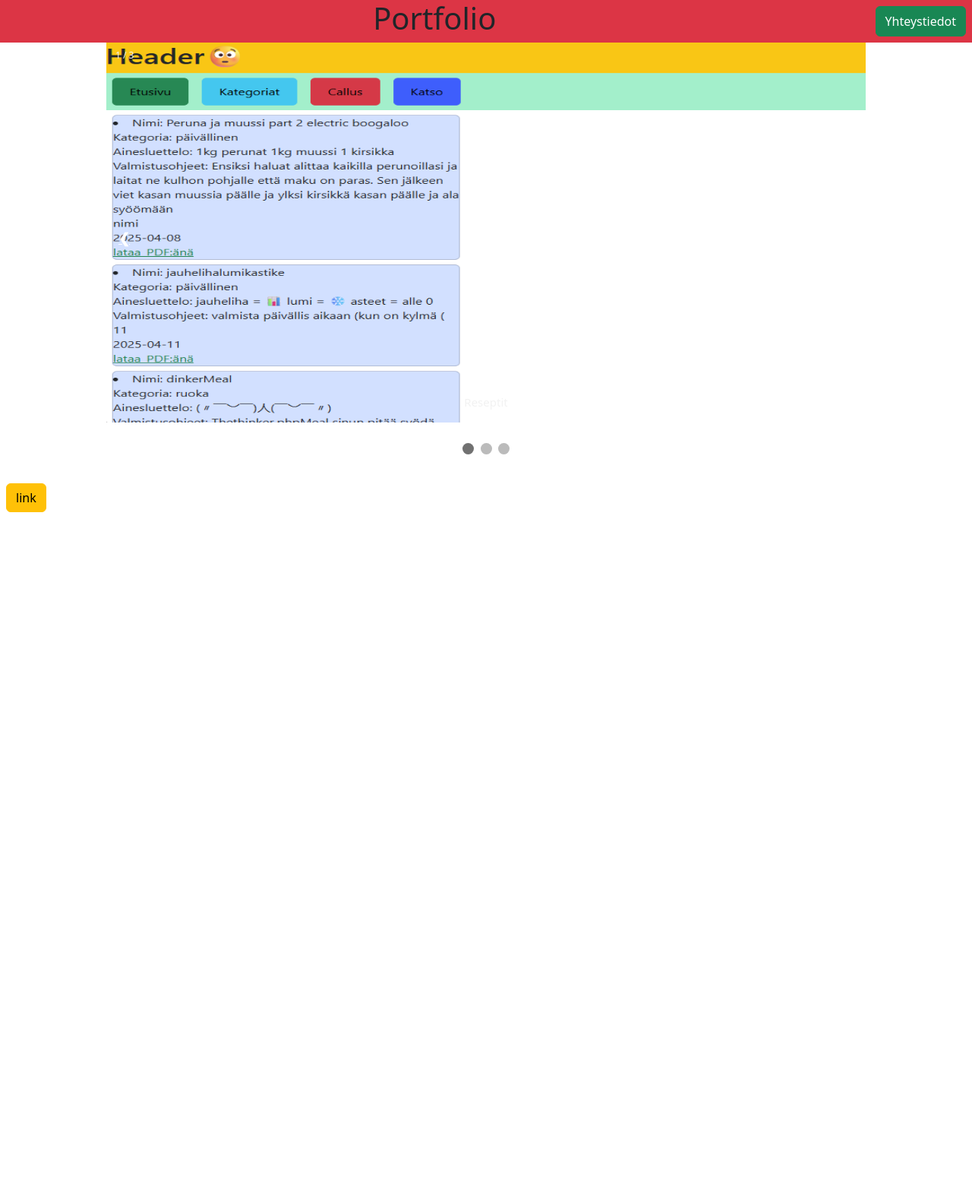
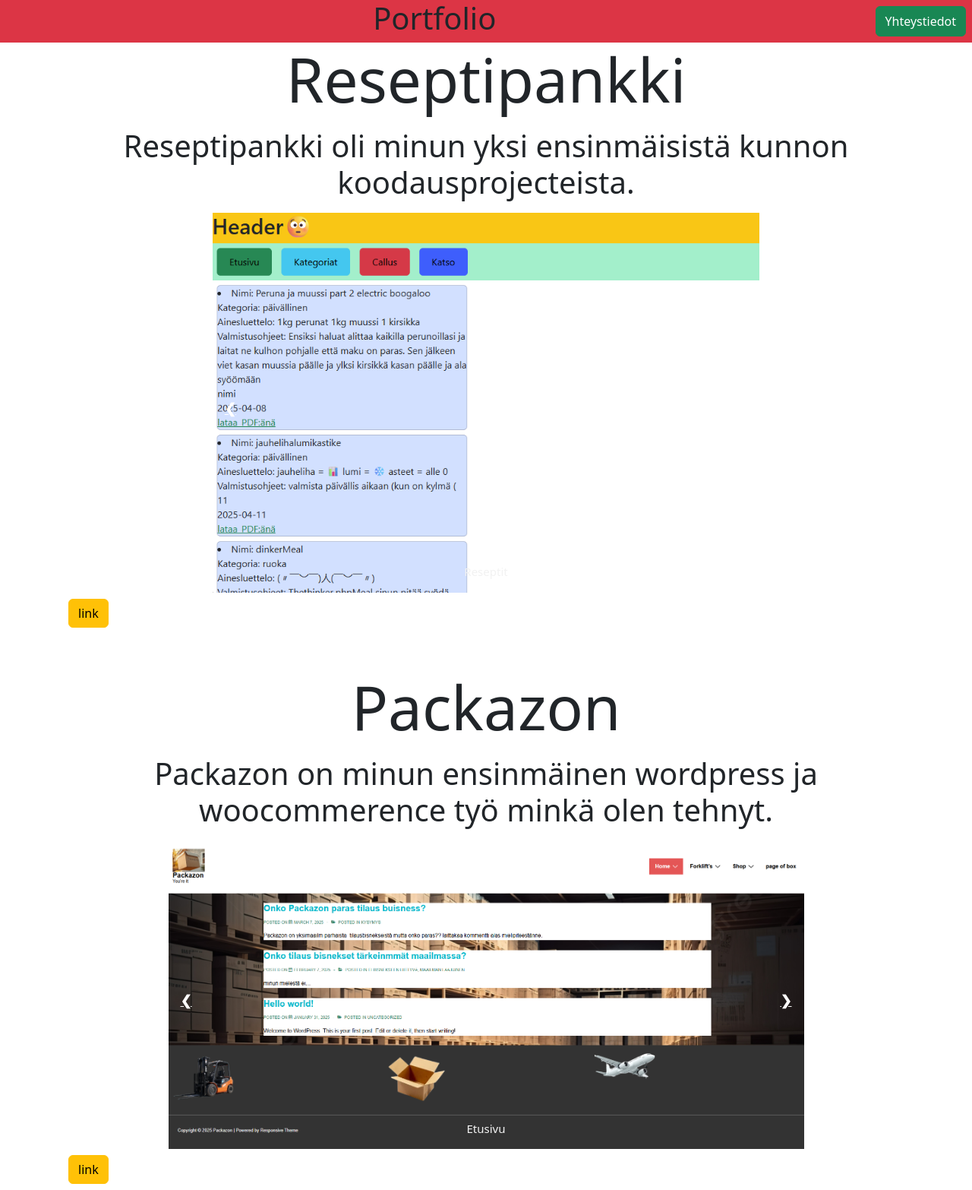
Before and after one commit to EeroBertling/EeroBertling.github.io, a PHP site: page / in a window 1280 px wide. Shown: the whole page at 76% size. Before the commit the page ends 674 px from the top, so only its background shows below. Run offline with PHP 8.4, Linux system fonts and the light colour scheme.

Commit message:
lisäsi linkit ja packazonin

```diff
--- a/index.html
+++ b/index.html
@@ -46,41 +46,76 @@
       </div>
     </header>
 
-    <!-- Slideshow container -->
-<div class="slideshow-container">
+    <div class="container">
+      <!-- Reseptipankki -->
+      <p class="text-center display-1">Reseptipankki</p>
+      <p class="text-center display-6">Reseptipankki oli minun yksi ensinmäisistä kunnon koodausprojecteista.</p>
 
-  <!-- Full-width images with number and caption text -->
-  <div class="mySlides">
-    <div class="numbertext">1 / 3</div>
-    <img src="kuvat/resp.png" style="width:100%" alt="">
+      <div class="row">
+        <div class="col-12 d-flex justify-content-center">
+          <div class="slideshow-container height: 400px:" >
+            <div class="mySlides1 h-100">
+              <img src="kuvat/resp.png" class="w-100 h-100 object-fit-cover" height="400px" alt="">
               <div class="text">Reseptit</div>
             </div>
-
-  <div class="mySlides">
-    <div class="numbertext">2 / 3</div>
-    <img src="kuvat/kategoria.png" style="width:100%">
+            <div class="mySlides1 h-100">
+              <img src="kuvat/kategoria.png" class="w-100 h-100 object-fit-cover"  height="400px" alt="">
               <div class="text">Kategoriat</div>
             </div>
-
-  <div class="mySlides">
-    <div class="numbertext">3 / 3</div>
-    <img src="kuvat/uusiresp.png" style="width:100%">
+            <div class="mySlides1 h-100">
+              <img src="kuvat/uusiresp.png" class="w-100 h-100 object-fit-cover" height="400px">
               <div class="text">Uuden reseptin lomake</div>
             </div>
 
-  <!-- Next and previous buttons -->
-  <a class="prev" onclick="plusSlides(-1)">&#10094;</a>
-  <a class="next" onclick="plusSlides(1)">&#10095;</a>
+            <!-- Buttons -->
+            <a class="prev" onclick="plusSlides(-1, 0)">&#10094;</a>
+            <a class="next" onclick="plusSlides(1, 0)">&#10095;</a>
           </div>
-<br>
+        </div>
+      </div>
+      <div class="text-center">
+        <span class="dot1" onclick="currentSlide(1, 0)"></span>
+        <span class="dot1" onclick="currentSlide(2, 0)"></span>
+        <span class="dot1" onclick="currentSlide(3, 0)"></span>
+      </div>
+      <a class="btn btn-warning m-2 text-center" href="http://reseptit.eerber24.treok.io/etusivu">link</a>
+    </div>
 
-<!-- The dots/circles -->
-<div style="text-align:center">
-  <span class="dot" onclick="currentSlide(1)"></span>
-  <span class="dot" onclick="currentSlide(2)"></span>
-  <span class="dot" onclick="currentSlide(3)"></span>
-</div><br>
-<a class="btn btn-warning m-2 text-center" href="http://reseptit.eerber24.treok.io/etusivu">link</a><br>
+    <br><br>
+
+    <div class="container">
+      <!-- Packazon -->
+      <p class="text-center display-1">Packazon</p>
+      <p class="text-center display-6">Packazon on minun ensinmäinen wordpress ja woocommerence työ minkä olen tehnyt.</p>
+      <div class="row">
+        <div class="col-12 d-flex justify-content-center">
+          <div class="slideshow-container w-75 ">
+            <div class="mySlides2 h-100">
+              <img src="kuvat/pack-etusivu.png" class="w-100 h-100 object-fit-cover" alt="">
+              <div class="text">Etusivu</div>
+            </div>
+            <div class="mySlides2 h-100">
+              <img src="kuvat/pack-Fork.png" class="w-100 h-100 object-fit-cover" alt="">
+              <div class="text">Trukki valmistus</div>
+            </div>
+            <div class="mySlides2 h-100">
+              <img src="kuvat/pack-store.png" class="w-100 h-100 object-fit-cover" alt="">
+              <div class="text">Kauppa</div>
+            </div>
+
+            <!-- Buttons -->
+            <a class="prev" onclick="plusSlides(-1, 1)">&#10094;</a>
+            <a class="next" onclick="plusSlides(1, 1)">&#10095;</a>
+          </div>
+        </div>
+      </div>
+      <div class="text-center">
+        <span class="dot2" onclick="currentSlide(1, 1)"></span>
+        <span class="dot2" onclick="currentSlide(2, 1)"></span>
+        <span class="dot2" onclick="currentSlide(3, 1)"></span>
+      </div>
+      <a class="btn btn-warning m-2 text-center" href="https://eerber24.treok.io/">link</a>
+    </div>
 <footer>
 
     </footer>
--- a/java.js
+++ b/java.js
@@ -1,28 +1,30 @@
-let slideIndex = 1;
-showSlides(slideIndex);
+let slideIndex = [1,1];
+let slideId = ["mySlides1", "mySlides2"];
+let dotId = ["dot1", "dot2"];
 
-// Next/previous controls
-function plusSlides(n) {
-  showSlides(slideIndex += n);
+showSlides(1, 0);
+showSlides(1, 1);
+
+function plusSlides(n, no) {
+  showSlides(slideIndex[no] += n, no);
 }
 
-// Thumbnail image controls
-function currentSlide(n) {
-  showSlides(slideIndex = n);
+function currentSlide(n, no) {
+  showSlides(slideIndex[no] = n, no);
 }
 
-function showSlides(n) {
+function showSlides(n, no) {
   let i;
-  let slides = document.getElementsByClassName("mySlides");
-  let dots = document.getElementsByClassName("dot");
-  if (n > slides.length) {slideIndex = 1}
-  if (n < 1) {slideIndex = slides.length}
+  let slides = document.getElementsByClassName(slideId[no]);
+  let dots = document.getElementsByClassName(dotId[no]);
+  if (n > slides.length) {slideIndex[no] = 1}
+  if (n < 1) {slideIndex[no] = slides.length}
   for (i = 0; i < slides.length; i++) {
     slides[i].style.display = "none";
   }
   for (i = 0; i < dots.length; i++) {
     dots[i].className = dots[i].className.replace(" active", "");
   }
-  slides[slideIndex-1].style.display = "block";
-  dots[slideIndex-1].className += " active";
+  slides[slideIndex[no]-1].style.display = "block";
+  dots[slideIndex[no]-1].className += " active";
 }
--- a/style.css
+++ b/style.css
@@ -89,3 +89,10 @@
   from {opacity: .4}
   to {opacity: 1}
 }
+.slideshow-container img {
+  max-width: 1000px;
+  max-height: 500px;
+  width: 100%;
+  height: auto;
+  object-fit: cover;
+}
```
Also changed, not shown: kuvat/pack-Fork.png (added), kuvat/pack-etusivu.png (added), kuvat/pack-store.png (added). Lines whose indentation alone changed are shown as unchanged.
